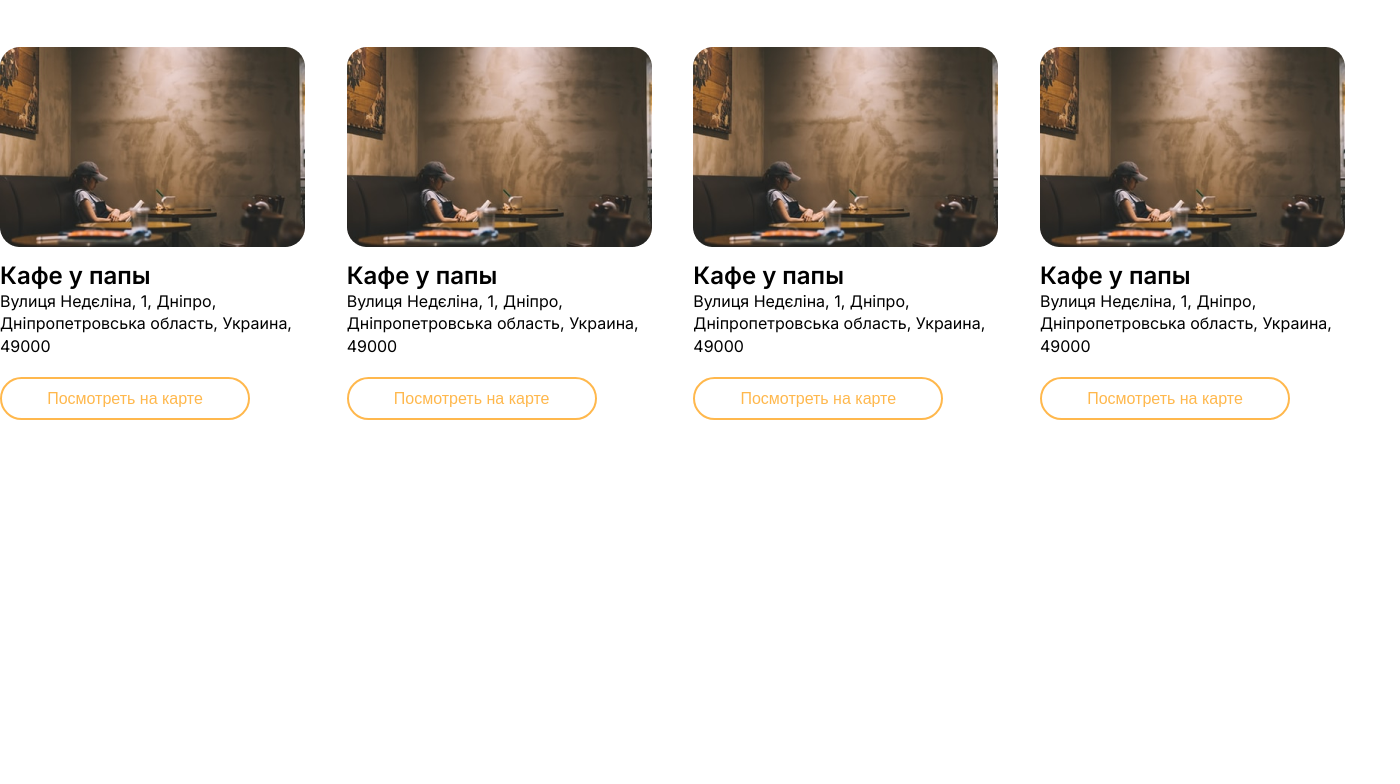
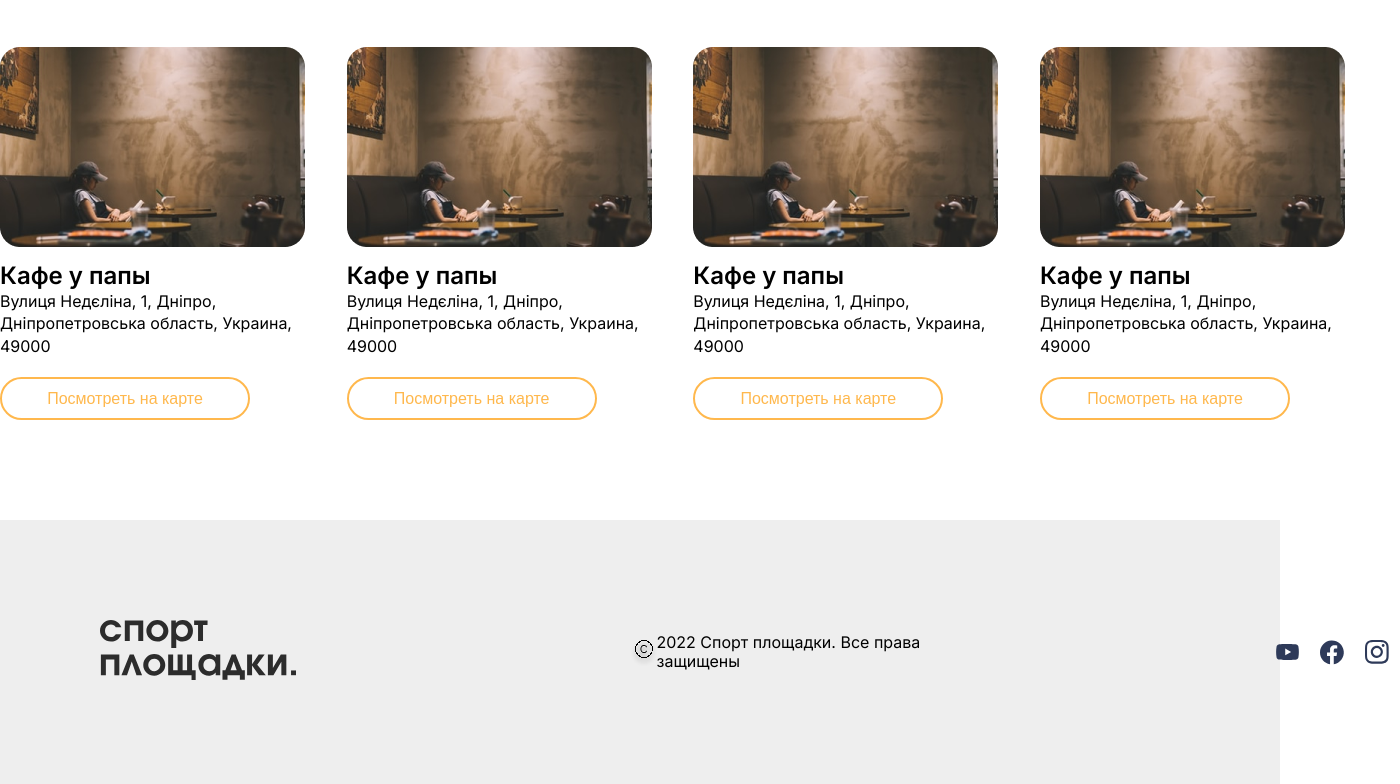
Before and after one commit to VovaPolyakov/sport-project, a plain HTML site: page main.html in a window 1280 px wide. Shown: the part 1873-2657 px from the top of the page, 1400 px wide, since content can reach past the window. Before the commit the page ends 2293 px from the top, so only its background shows below. Drawn offline with Linux system fonts and the light colour scheme.

Commit message:
add section 'footer' and styles

```diff
--- a/css/main.css
+++ b/css/main.css
@@ -301,3 +301,47 @@ header{
     margin-top: 20px;
     width: 250px;
 }
+
+
+footer{
+    background: #EEEEEE;
+    margin-top: 100px;
+    padding: 100px;
+}
+
+.footer__content {
+}
+.footer__row {
+    display: flex;
+    justify-content: space-between;
+    align-items: center;
+}
+.footer__logo {
+    cursor: pointer;
+}
+.footer__info {
+    display: flex;
+    align-items: center;
+    width: 300px;
+}
+.footer__info-img {
+    align-items: center;
+    height: 25px;
+}
+.footer__info-text {
+    font-style: normal;
+    font-weight: 400;
+    font-size: 16px;
+    line-height: 19px;
+    color: #000000;
+    align-items: center;
+}
+.footer__social {
+    display: flex;
+    justify-content: space-between;
+}
+.footer__social img{
+    width: 45px;
+    padding: 10px;
+    cursor: pointer;
+}
--- a/main.html
+++ b/main.html
@@ -185,5 +185,30 @@
             </div>
         </section>
     </main>
+    <footer>
+        <div class="container">
+            <div class="footer__content">
+                <div class="footer__row">
+                    <div class="footer__logo">
+                        <img src="img/logoFooter.svg" >
+                    </div>
+                    <div class="footer__info">
+                        <div class="footer__info-img">
+                            <img src="img/footerImg.svg">
+                        </div>
+                        <div class="footer__info-text">
+                            2022 Спорт площадки. Все права защищены
+                        </div>
+                    </div>
+                    <div class="footer__social">
+                        <img src="img/youtube.svg">
+                        <img src="img/facebook.svg">
+                        <img src="img/instagram.svg">
+                    </div>
+
+                </div>
+            </div>
+        </div>
+    </footer>
 </body>
 </html>
```
Also changed, not shown: img/facebook.svg (added), img/footerImg.svg (added), img/instagram.svg (added), img/logoFooter.svg (added), img/youtube.svg (added).
